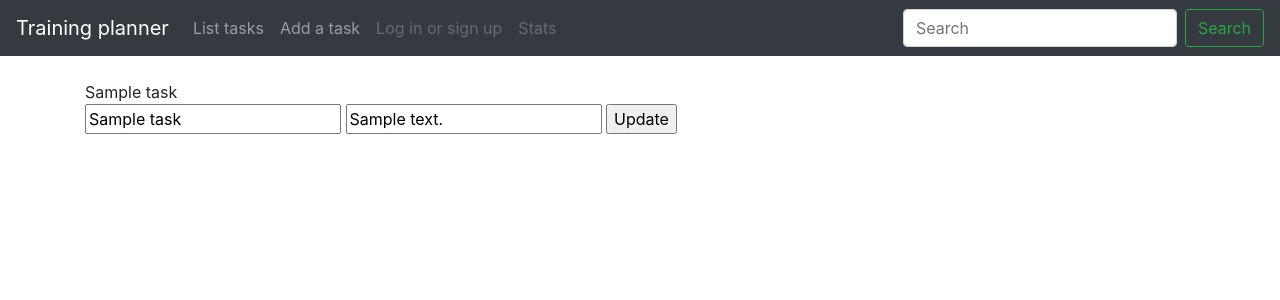
After one commit to perander/training-planner, a Flask app: page /update/1/ in a window 1280 px wide. The commit adds this page. Shown: the top 300 px of the page. Run offline with Flask 2, Linux system fonts and the light colour scheme; tables that the repository leaves empty hold one stand-in row (values such as "Sample post"); some libraries are stand-ins or nearby versions.

Commit message:
functionality to update tasks

```diff
--- a/application/tasks/models.py
+++ b/application/tasks/models.py
@@ -6,11 +6,13 @@ class Task(db.Model):
     name = db.Column(db.String(144), nullable=False)
     done = db.Column(db.Boolean, nullable=False)
     inprogress = db.Column(db.Boolean, nullable=False)
+    description = db.Column(db.String(144), nullable=False)
 
     date_created = db.Column(db.DateTime, default=db.func.current_timestamp())
     date_modified = db.Column(db.DateTime, default=db.func.current_timestamp(), onupdate=db.func.current_timestamp())
 
-    def __init__(self, name):
+    def __init__(self, name, description):
         self.name = name
+        self.description = description
         self.done = False
         self.inprogress = False
--- a/application/tasks/views.py
+++ b/application/tasks/views.py
@@ -9,8 +9,35 @@ def tasks_index():
 
 
 @app.route("/tasks/new/")
-def tasks_form():
+def tasks_form_create():
     return render_template("tasks/new.html")
+
+
+@app.route("/tasks/", methods=["POST"])
+def tasks_create():
+    t = Task(name=request.form.get("name"),
+             description=request.form.get("description"))
+
+    db.session().add(t)
+    db.session().commit()
+
+    return redirect(url_for("tasks_index"))
+
+
+@app.route("/update/<task_id>/")
+def tasks_form_update(task_id):
+    return render_template("tasks/updateform.html", task=Task.query.get(task_id))
+
+
+@app.route("/update/<task_id>/", methods=["POST"])
+def tasks_update(task_id):
+    t = Task.query.get(task_id)
+    t.name = request.form.get("newname")
+    t.description = request.form.get("newdescription")
+
+    db.session().commit()
+
+    return redirect(url_for("tasks_index"))
 
 
 @app.route("/tasks/<task_id>/", methods=["POST"])
@@ -18,16 +45,6 @@ def tasks_set_done(task_id):
     t = Task.query.get(task_id)
     t.done = True
     db.session().commit()  # actually updates the db
-
-    return redirect(url_for("tasks_index"))
-
-
-@app.route("/tasks/", methods=["POST"])
-def tasks_create():
-    t = Task(request.form.get("name"))
-
-    db.session().add(t)
-    db.session().commit()
 
     return redirect(url_for("tasks_index"))
 
@@ -44,7 +61,7 @@ def tasks_search():
     return render_template("tasks/list.html", tasks=found)
 
 
-@app.route("/delete/<task_id>/", methods=["POST"])
+@app.route("/delete/<task_id>", methods=["POST"])
 def tasks_delete(task_id):
     t = Task.query.get(task_id)
 
--- a/application/templates/layout.html
+++ b/application/templates/layout.html
@@ -20,7 +20,7 @@
               <a class="nav-link" href="{{ url_for('tasks_index') }} ">List tasks</a>
             </li>
             <li class="nav-item">
-              <a class="nav-link" href="{{ url_for('tasks_form') }} ">Add a task</a>
+              <a class="nav-link" href="{{ url_for('tasks_form_create') }} ">Add a task</a>
             </li>
 
             <!-- TODO: activate links when implemented -->
--- a/application/templates/tasks/list.html
+++ b/application/templates/tasks/list.html
@@ -8,7 +8,7 @@
     </tr>
     {% for task in tasks %}
     <tr>
-      <td>{{ task.name }}</td>
+      <td><a href="{{ url_for('tasks_form_update', task_id=task.id) }}">{{ task.name }}</a></td>
       <td>{{ task.done }}</td>
       <td>
 	    <form method="POST" action="{{ url_for('tasks_set_done', task_id=task.id) }}">
--- a/application/templates/tasks/new.html
+++ b/application/templates/tasks/new.html
@@ -2,7 +2,8 @@
 
 {% block body %}
 <form method="POST" action="{{ url_for('tasks_create') }}">
-  <input type="text" name="name"/>
+  <input type="text" name="name" placeholder="Name"/>
+  <input type="text" name="description" placeholder="Description"/>
   <input type="submit" value="Add a new task"/>
 </form>
 {% endblock %}
--- /dev/null
+++ b/application/templates/tasks/updateform.html
@@ -0,0 +1,10 @@
+{% extends "layout.html" %}
+
+{% block body %}
+<th>{{ task.name }}</th>
+<form method="POST" action="{{ url_for('tasks_update', task_id=task.id) }}">
+  <input type="text" name="newname" value="{{ task.name }}"/>
+  <input type="text" name="newdescription" value="{{ task.description }}"/>
+  <input type="submit" value="Update"/>
+</form>
+{% endblock %}
```
